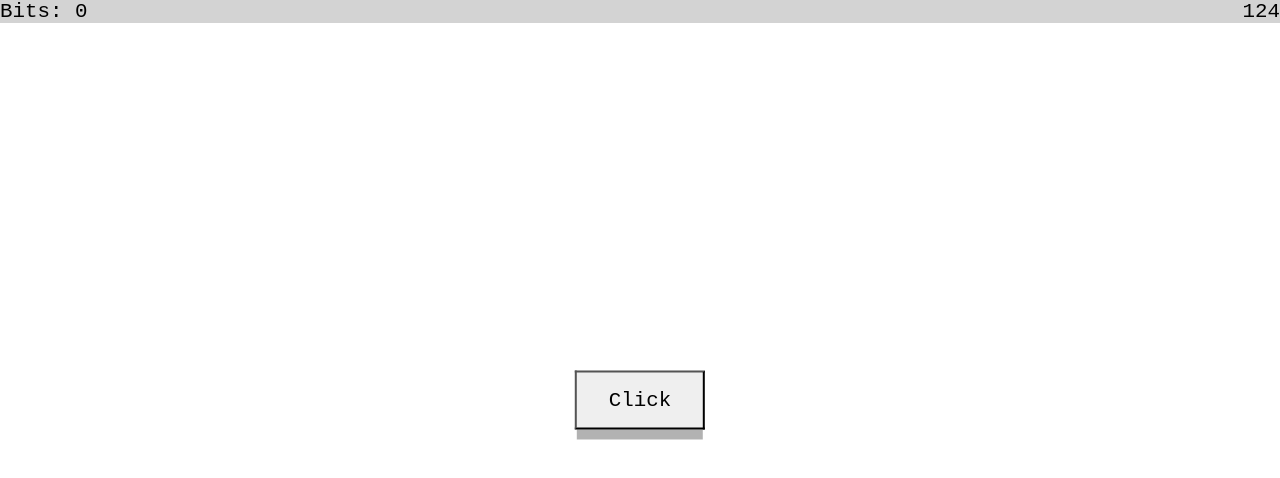
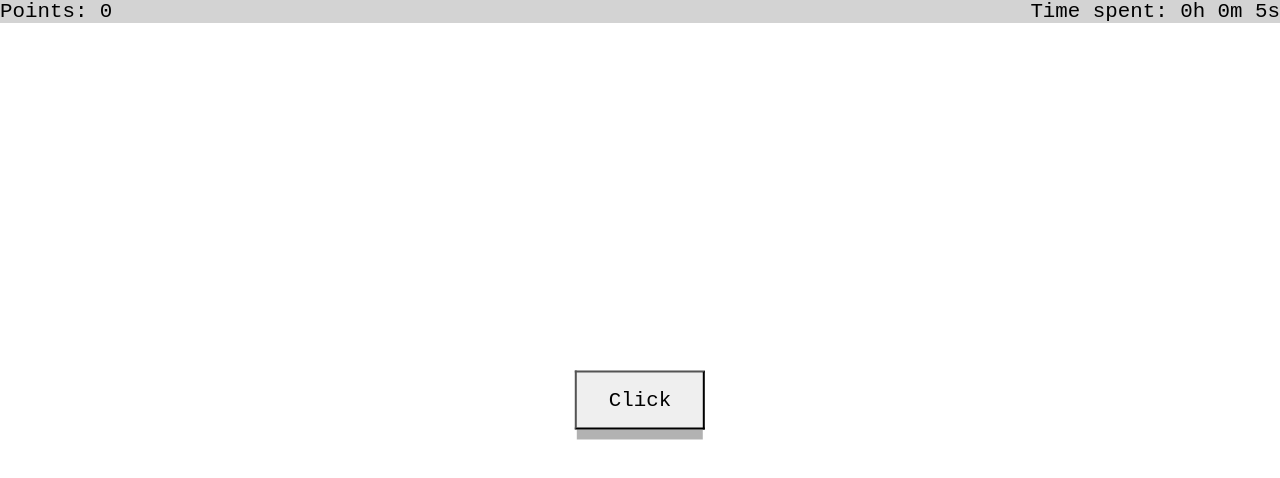
Before and after one commit to kaslmineer7999/Button2Press-HTML5, a plain HTML site: page index.html in a window 1280 px wide. Drawn offline with Linux system fonts and the light colour scheme.

Commit message:
basics done

```diff
--- a/index.html
+++ b/index.html
@@ -66,10 +66,10 @@
 	<body>
 		<div id="title-bar">
 			<div>
-				Bits: <span id="points">0</span>
+				Points: <span id="points">0</span>
 			</div>
 			<div>
-				124
+				Time spent: <span id="timeSpent">0</span>
 			</div>
 		</div>
 
@@ -80,12 +80,37 @@
 		<script>
 			const button2click = document.querySelector('#button2click');
 			const points       = document.querySelector('#points');
+			let   time         = 0;
+			let   timeShow     = document.querySelector('#timeSpent');
+			//Credits to https://jsdev.space/howto/convert-seconds-js/ for function
+			const fmtSec = seconds => {
+			  if (isNaN(seconds) || seconds < 0) return '00h 00m 00s';
+
+			  let secondTime = parseInt(seconds);
+			  let minuteTime = Math.floor(secondTime / 60);
+			  let hourTime = Math.floor(minuteTime / 60);
+
+			  secondTime %= 60;
+			  minuteTime %= 60;
+
+			  return (
+			    `${hourTime.toString()}h ` +
+			    `${minuteTime.toString()}m ` +
+			    `${secondTime.toString()}s`
+			  );
+			};
 
 			button2click.addEventListener("click",function(){
 				let npoints = +points.innerHTML + 1;
 				points.innerHTML = npoints;
-				console.log(`points: ${npoints}`)
+				console.log(`points: ${npoints}`);
 			});
+
+			const Timer = setInterval(function(){
+				time = time + 1;
+				console.log(fmtSec(time));
+				timeShow.innerHTML = fmtSec(time);
+			}, 1000);
 		</script>
 	</body>
 </html>
```
